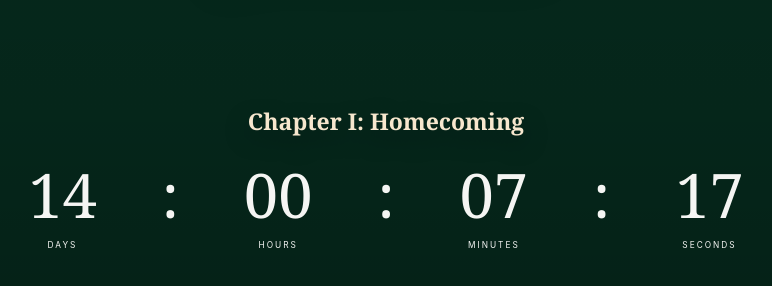
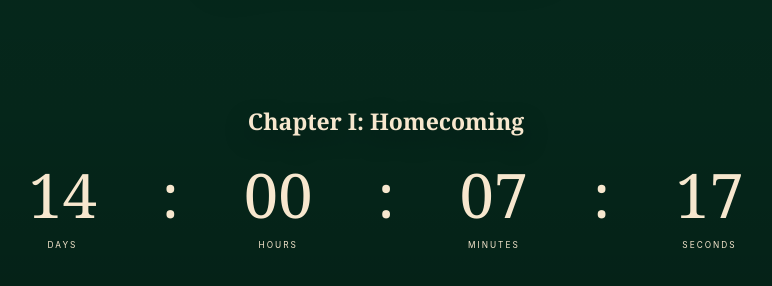
Before and after one commit to waleedchowdhury/countdown-site, a plain HTML site: page index.html in a window 1280 px wide. Shown: the part 250-536 px from the top of the page, without its empty margins (254-1026 px from the left). Drawn offline with Linux system fonts and the light colour scheme.

Commit message:
Use champagne countdown color

```diff
--- a/styles.css
+++ b/styles.css
@@ -140,7 +140,7 @@ body {
   position: absolute;
   top: 0;
   right: calc(var(--countdown-gap) / -2);
-  color: #f5f5f3;
+  color: #f7e7ce;
   font-family: "Playfair Display", Didot, "Bodoni Moda", "Bodoni 72", Georgia, serif;
   font-size: var(--countdown-number-size);
   font-weight: 300;
@@ -149,7 +149,7 @@ body {
 }
 
 .time-value {
-  color: #f5f5f3;
+  color: #f7e7ce;
   font-family: "Playfair Display", Didot, "Bodoni Moda", "Bodoni 72", Georgia, serif;
   font-size: var(--countdown-number-size);
   font-weight: 300;
@@ -157,7 +157,7 @@ body {
 }
 
 .time-label {
-  color: #f5f5f3;
+  color: #f7e7ce;
   font-family: "Inter", "Helvetica Neue", Arial, sans-serif;
   font-size: clamp(0.52rem, calc(var(--design-width) * 0.0062), 0.72rem);
   font-weight: 400;
```
